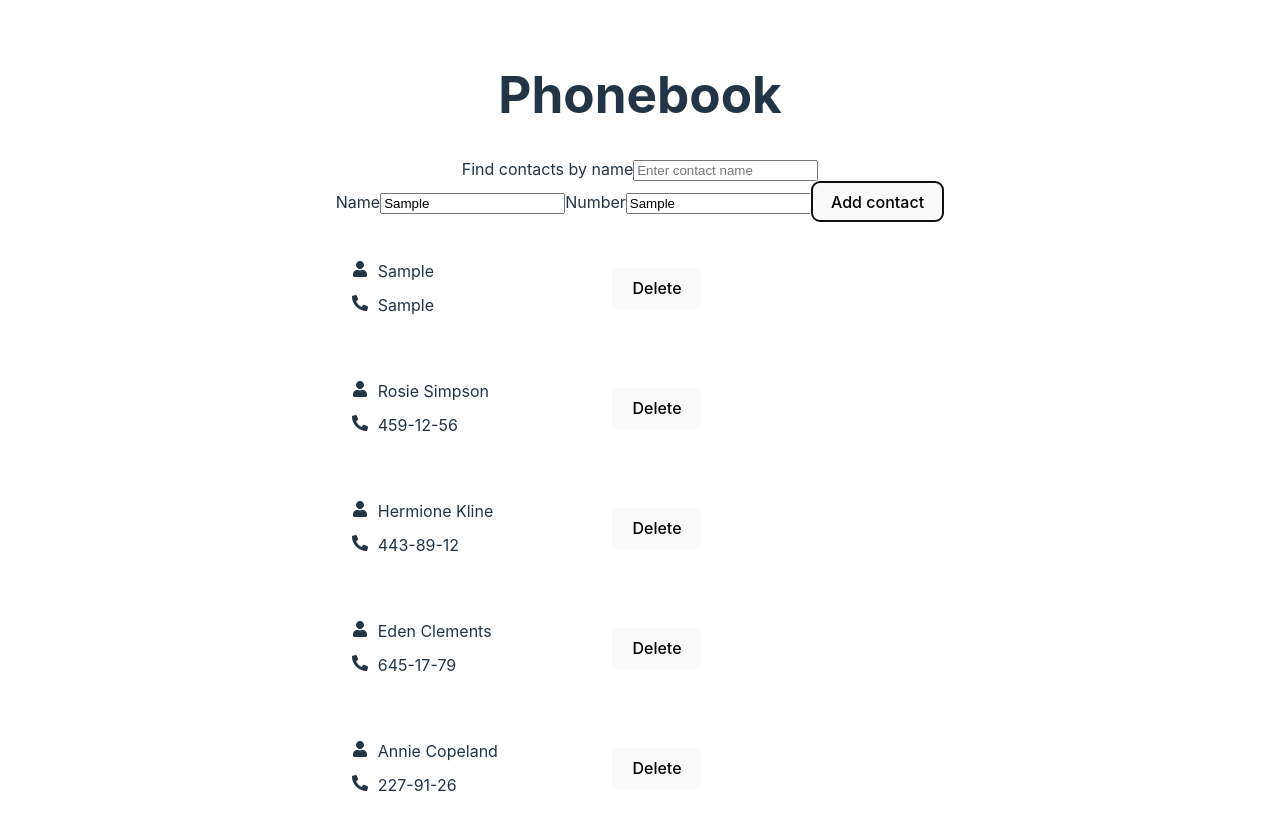
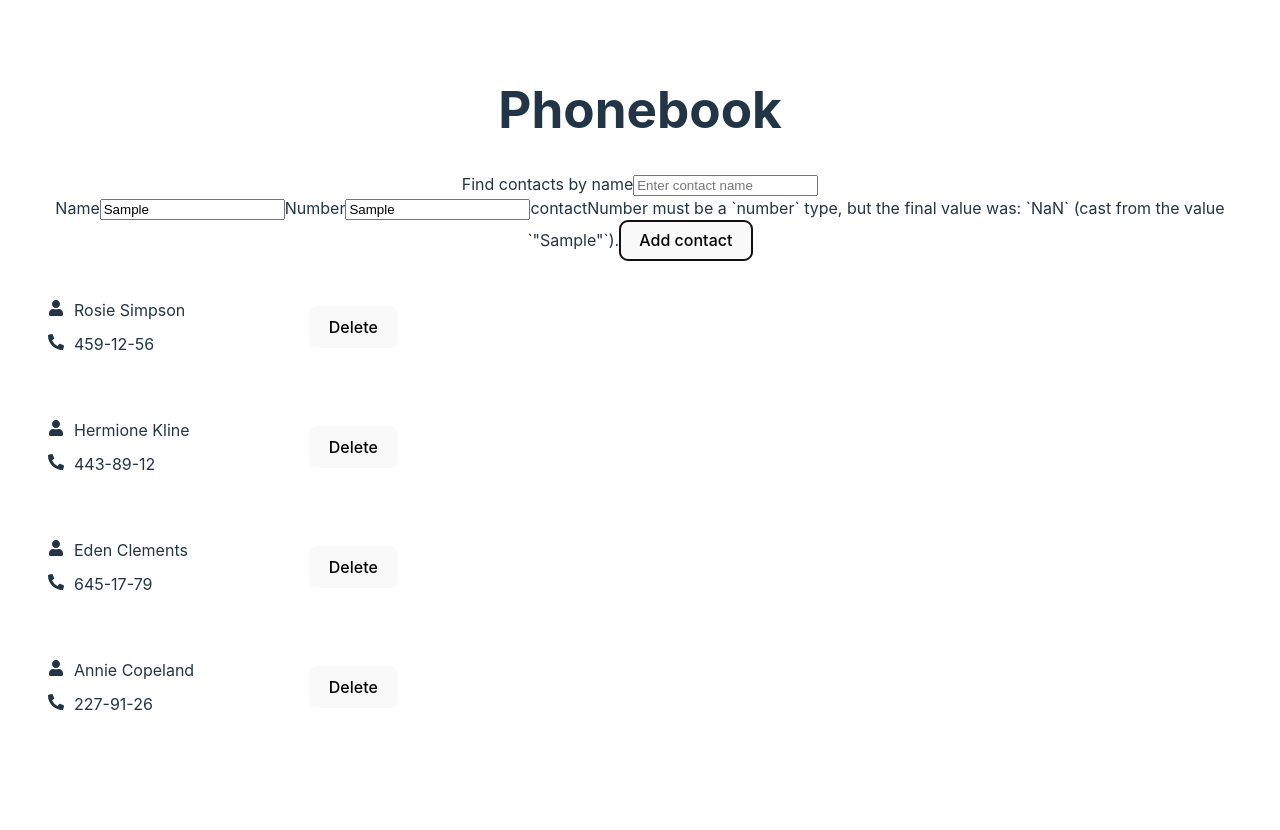
Before and after one commit to mrBidone/goit-react-hw-03, a React (Vite) app: page / in a window 1280 px wide. Both pictures are taken after typing "Sample", "Sample" into the empty fields and a click on the button "Add contact". Shown: the top 830 px of the page. After the commit the page ends 800 px from the top, so only its background shows below. Built offline with nearby package versions, Linux system fonts and the light colour scheme.

Commit message:
Add validationSchema

```diff
--- a/src/components/ContactForm/ContactForm.jsx
+++ b/src/components/ContactForm/ContactForm.jsx
@@ -1,4 +1,15 @@
-import { Formik, Form, Field } from "formik";
+import { Formik, Form, Field, ErrorMessage } from "formik";
+import { useId } from "react";
+import * as Yup from "yup";
+
+const ContactValidationSchema = Yup.object().shape({
+  contactName: Yup.string()
+    .required("Required!")
+    .min(3, "Too short")
+    .max(50, "Too long"),
+
+  contactNumber: Yup.number().required("Required!").min(7, "Too Short!"),
+});
 
 const INITIAL_VALUES = {
   contactName: "",
@@ -17,20 +28,33 @@ const ContactForm = ({ onAddContact }) => {
     actions.resetForm();
   };
 
+  const nameFieldId = useId();
+  const numberFieldId = useId();
+
   return (
     <>
-      <Formik initialValues={{ INITIAL_VALUES }} onSubmit={handleSubmit}>
+      <Formik
+        initialValues={{ INITIAL_VALUES }}
+        onSubmit={handleSubmit}
+        validationSchema={ContactValidationSchema}
+      >
+        {({ values, errors }) => {
+          return (
             <Form>
-          <label htmlFor="">
+              <label htmlFor={nameFieldId}>
                 Name
-            <Field type="text" name="contactName" required />
+                <Field type="text" name="contactName" id={nameFieldId} />
+                <ErrorMessage name="contactName" component="span" />
               </label>
-          <label htmlFor="">
+              <label htmlFor={numberFieldId}>
                 Number
-            <Field type="text" name="contactNumber" required />
+                <Field type="text" name="contactNumber" id={numberFieldId} />
+                <ErrorMessage name="contactNumber" component="span" />
               </label>
               <button type="submit">Add contact</button>
             </Form>
+          );
+        }}
       </Formik>
     </>
   );
```
Lines whose indentation alone changed are shown as unchanged.
